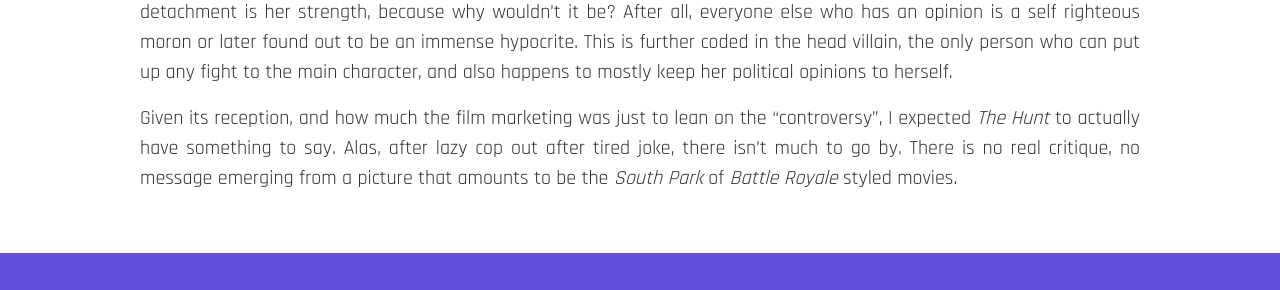
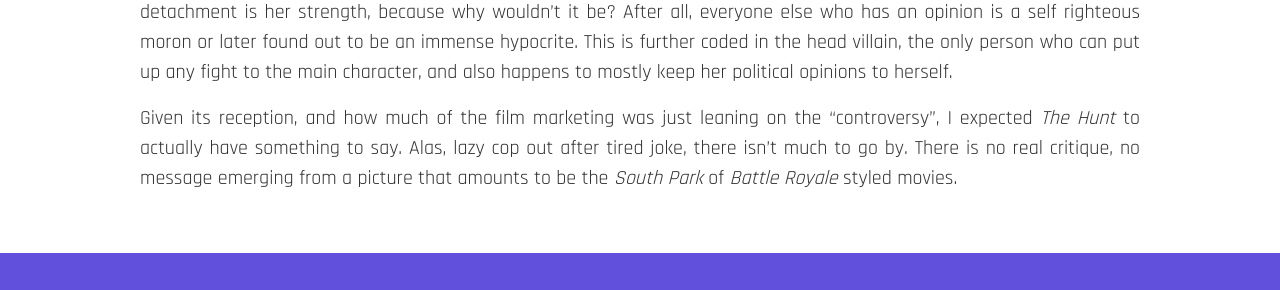
Before and after one commit to easafe/easafe.github.io, a Jekyll site: the page built from _posts/2016-04-30-hunt-bad.md, in a window 1280 px wide. Shown: the part 2055-2345 px from the top of the page. Built offline with Jekyll 4.4.1, drawn with Linux system fonts in a browser that asks for light colours.

Commit message:
Update 2016-04-30-hunt-bad.md

```diff
--- a/_posts/2016-04-30-hunt-bad.md
+++ b/_posts/2016-04-30-hunt-bad.md
@@ -18,4 +18,4 @@
 
 Another issue with equating sides (the bad ol' horse shoe theory) is that not picking one is, for all purposes, siding with the status quo. I don't mean it as in every position has to be polarizing, rather that sitting on the fence is a tacit agreement to whatever it is currently in power because any and all systems are made of hierarchies kept afloat by (structural or not) violence. Whenever an injustice happens, there is no moral high ground or intellectual smugness to be had by abstaining from doing something. *The Hunt* is specially faulty of this in its heroine. The last twist of the film is that the protagonist, and person to rain on the liberal's killing parade, was selected in error by a name mix-up, and was not herself a conspiratory conservative. As the movie portrayal goes, her apoliticalness cannot be divorced from her smarts and badassery. She doesn't care why she's being hunted, or if the elites truly are the ones hunting her down, and this detachment is her strength, because why wouldn't it be? After all, everyone else who has an opinion is a self righteous moron or later found out to be an immense hypocrite. This is further coded in the head villain, the only person who can put up any fight to the main character, and also happens to mostly keep her political opinions to herself.
 
-Given its reception, and how much the film marketing was just to lean on the "controversy", I expected *The Hunt* to actually have something to say. Alas, after lazy cop out after tired joke, there isn't much to go by. There is no real critique, no message emerging from a picture that amounts to be the *South Park* of *Battle Royale* styled movies.
+Given its reception, and how much of the film marketing was just leaning on the "controversy", I expected *The Hunt* to actually have something to say. Alas, lazy cop out after tired joke, there isn't much to go by. There is no real critique, no message emerging from a picture that amounts to be the *South Park* of *Battle Royale* styled movies.
```
